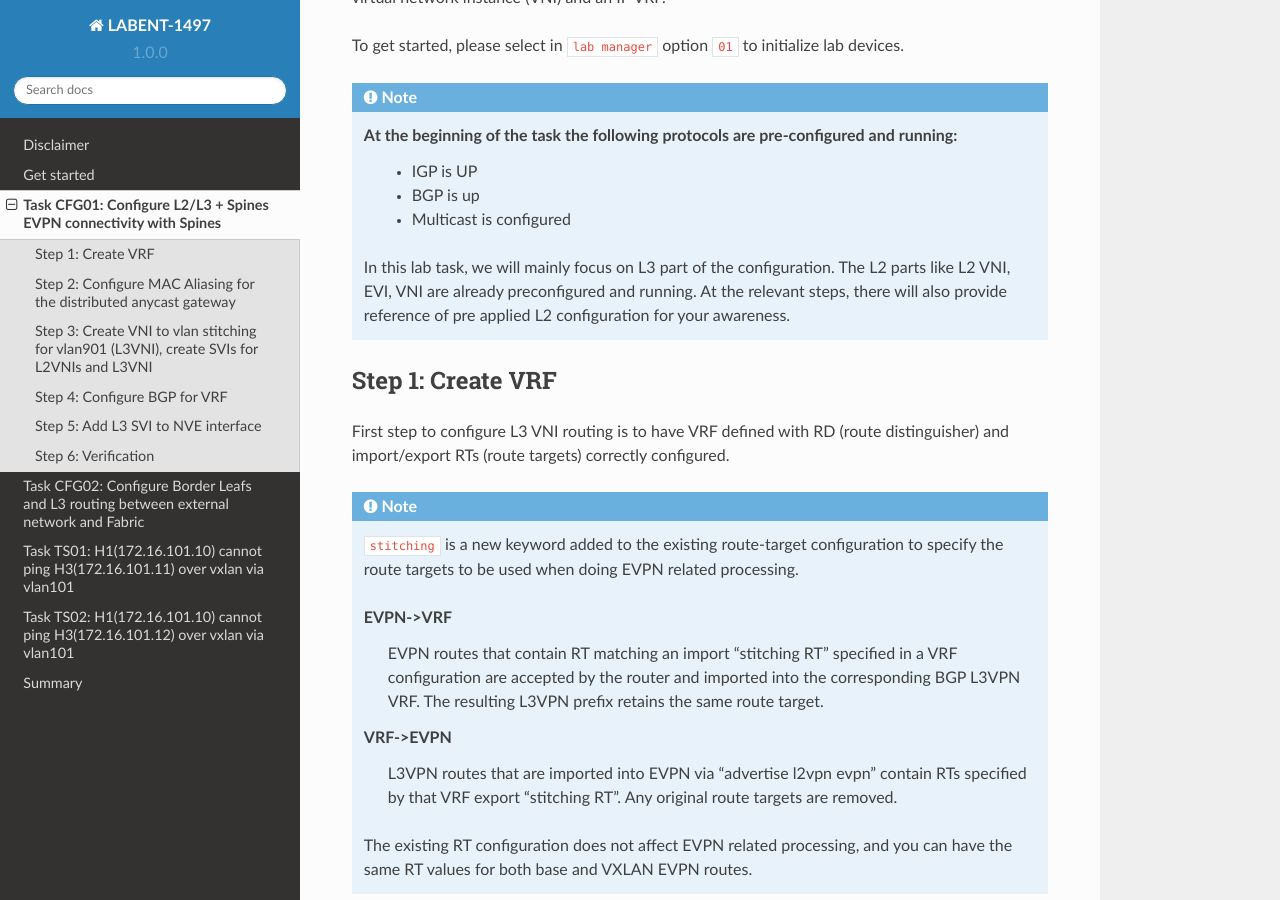
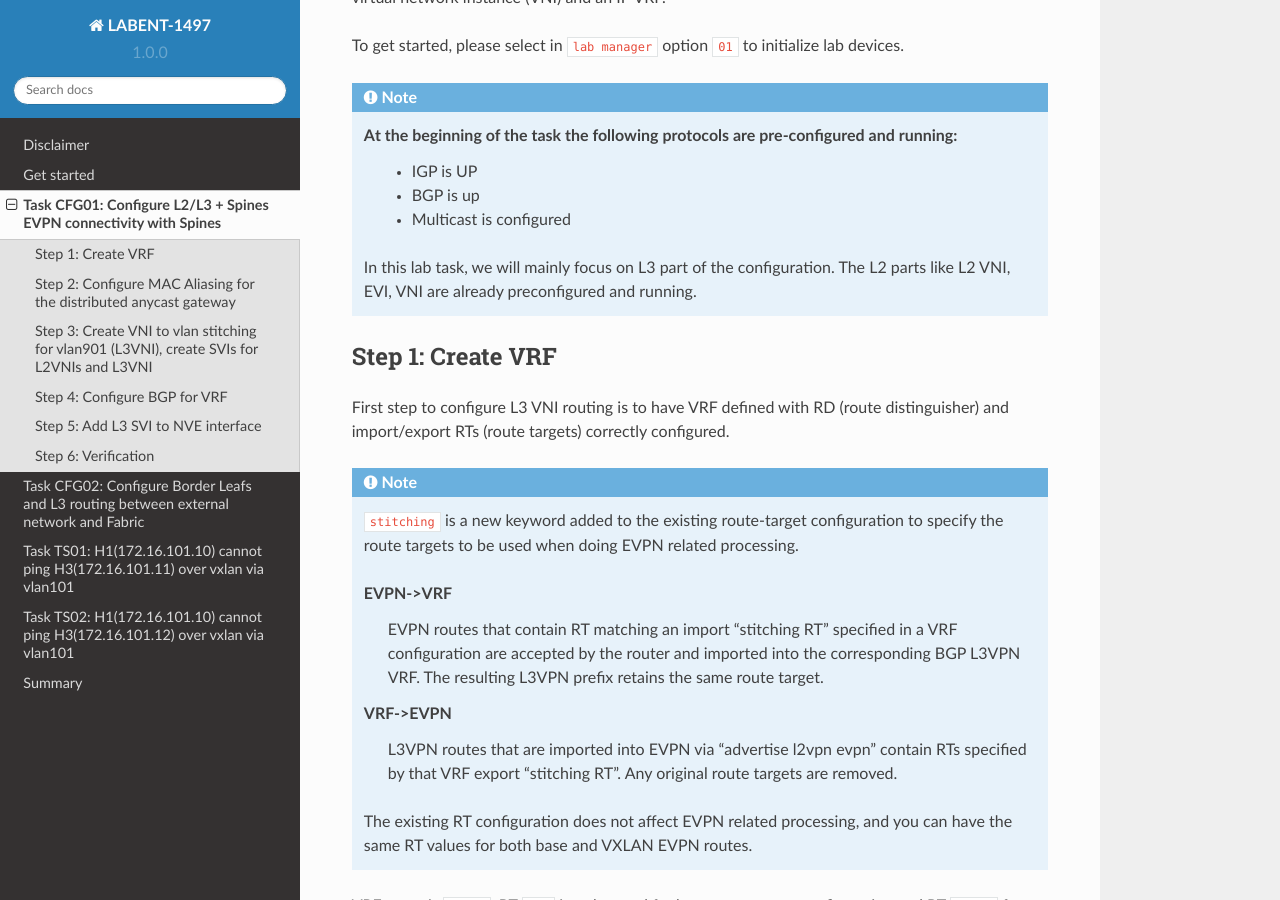
Before and after one commit to dvishchu/labent-1497, a Sphinx documentation site: the page built from docs/source/task_01.rst, in a window 1280 px wide and 900 px high, scrolled down 843 px. Built offline with Sphinx 7.4.7 and the Read the Docs theme 2.0.0, drawn with Linux system fonts in a browser that asks for light colours.

Commit message:
Cleaning the text in task 01

```diff
--- a/docs/source/task_01.rst
+++ b/docs/source/task_01.rst
@@ -17,7 +17,7 @@ To get started, please select in ``lab manager`` option ``01`` to initialize lab
         * BGP is up
         * Multicast is configured
 
-    In this lab task, we will mainly focus on L3 part of the configuration. The L2 parts like L2 VNI, EVI, VNI are already preconfigured and running. At the relevant steps, there will also provide reference of pre applied L2 configuration for your awareness.
+    In this lab task, we will mainly focus on L3 part of the configuration. The L2 parts like L2 VNI, EVI, VNI are already preconfigured and running.
 
 
 Step 1: Create VRF
```
